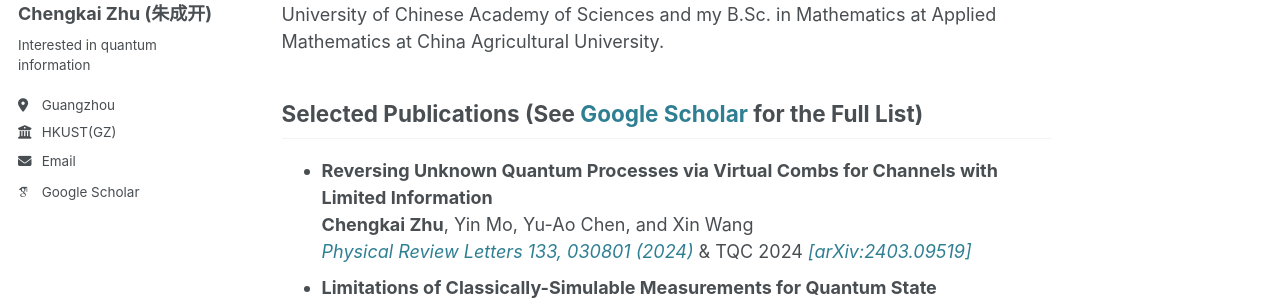
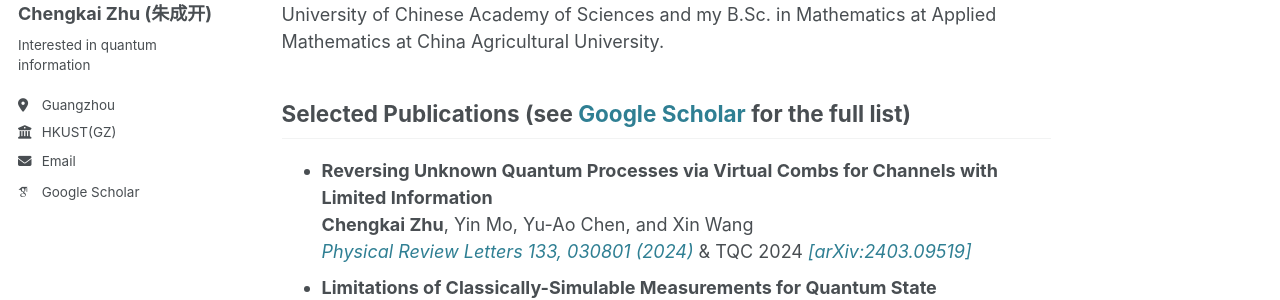
Before and after one commit to Chengkai-Zhu/Chengkai-Zhu.github.io, a Jekyll site: the page built from _pages/about.md, in a window 1280 px wide and 1203 px high. Shown: the part 279-579 px from the top of the window. Built offline with Jekyll 4.4.1, drawn with Linux system fonts in a browser that asks for light colours; some web fonts are replaced.

Commit message:
Update about.md

```diff
--- a/_pages/about.md
+++ b/_pages/about.md
@@ -12,7 +12,7 @@ I am a PhD student supervised by [Prof. Xin Wang](https://www.xinwang.info/) at
 
 Previously I obtained my M.Sc. in Cyber security supervised by [Prof. Zhenyu Huang](https://scholar.google.com/citations?user=omCIQ64AAAAJ&hl=zh-CN) at the University of Chinese Academy of Sciences and my B.Sc. in Mathematics at Applied Mathematics at China Agricultural University.
 
-## Selected Publications (See <a href="https://scholar.google.com/citations?user=2c0ZBk8AAAAJ&hl=zh-CN&oi=ao" style="text-decoration: none;">Google Scholar</a> for the Full List)
+## Selected Publications (see <a href="https://scholar.google.com/citations?user=2c0ZBk8AAAAJ&hl=zh-CN&oi=ao" style="text-decoration: none;">Google Scholar</a> for the full list)
 
 - **Reversing Unknown Quantum Processes via Virtual Combs for Channels with Limited Information** \
   **Chengkai Zhu**, Yin Mo, Yu-Ao Chen, and Xin Wang\
```
